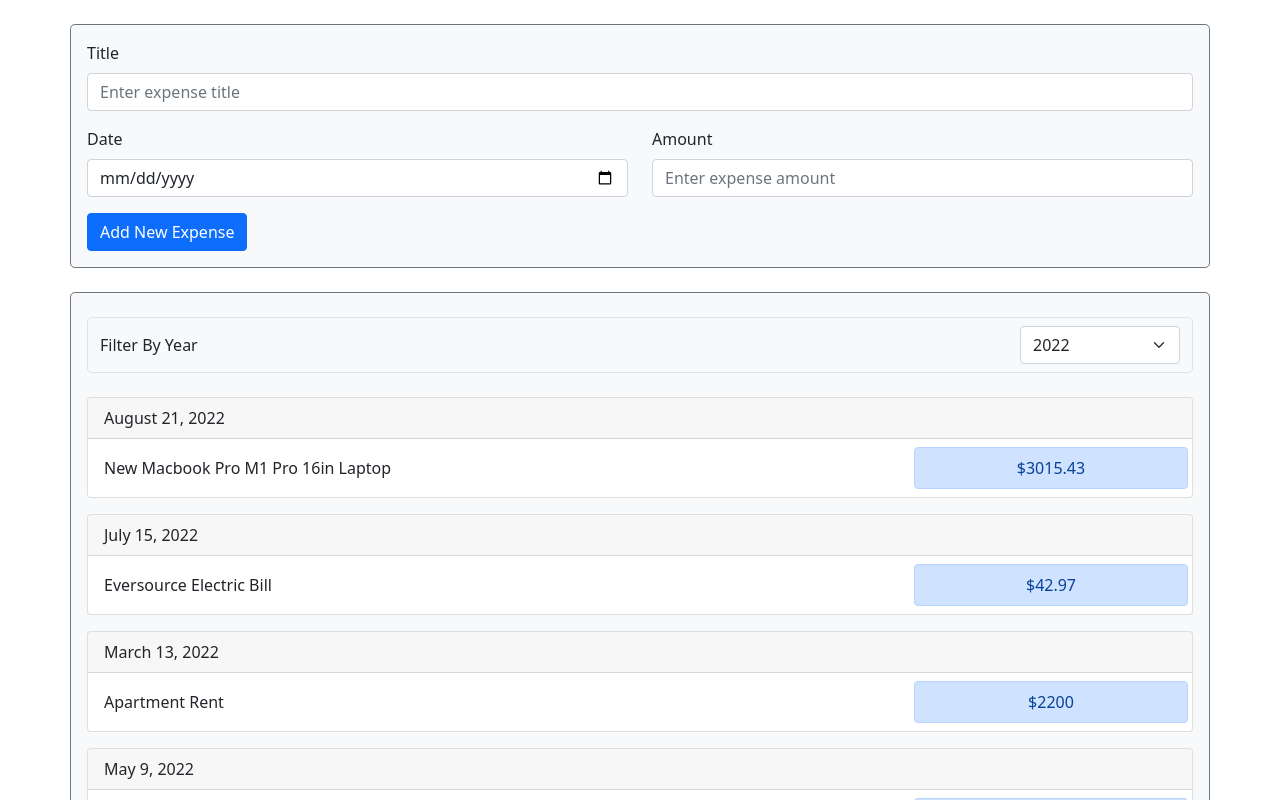
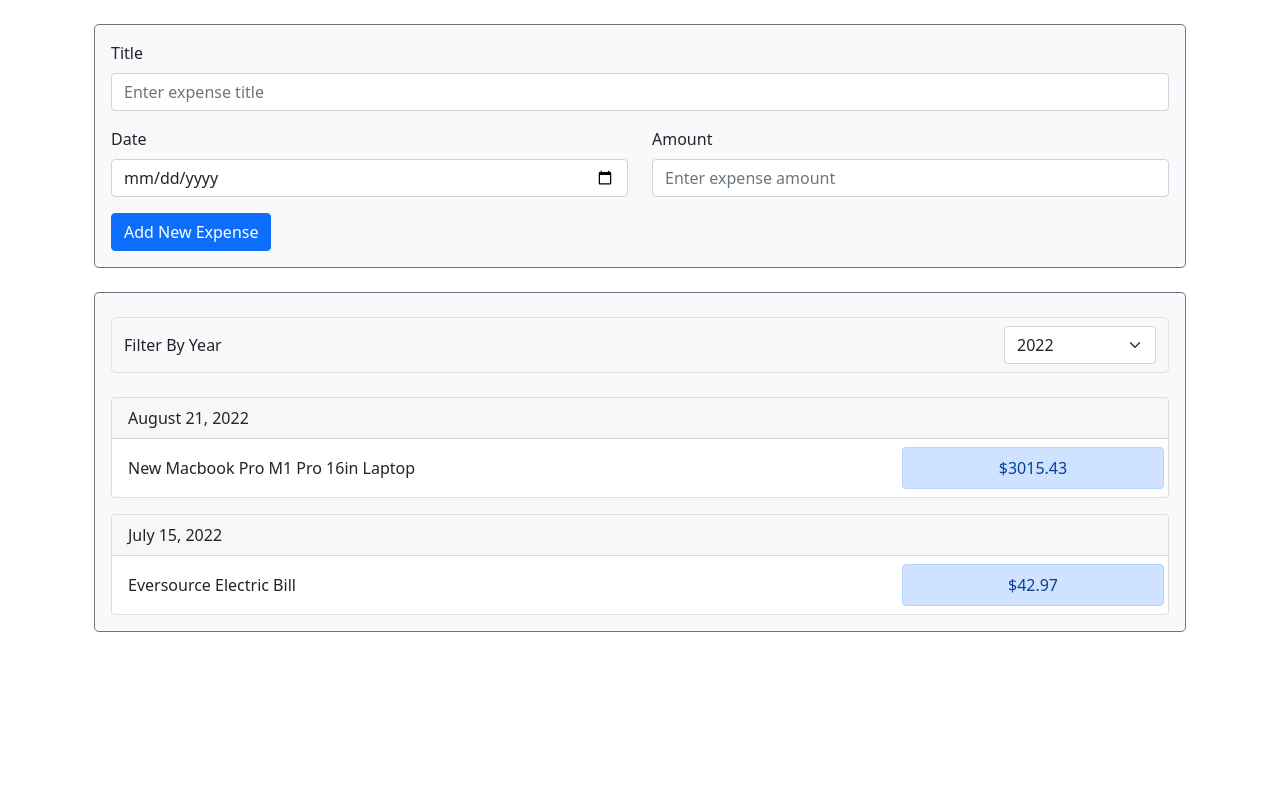
Before and after one commit to canivit/expenses, a React (Create React App) app in the folder expense-app/: page / in a window 1280 px wide. Shown: the top 800 px of the page. Built offline with nearby package versions, Linux system fonts and the light colour scheme.

Commit message:
ability to filter expenses by year

```diff
--- a/expense-app/src/App.js
+++ b/expense-app/src/App.js
@@ -1,4 +1,5 @@
 import { useState } from "react";
+import { Container } from "react-bootstrap";
 import ExpenseList from "./components/ExpenseList";
 import NewExpense from "./components/NewExpense";
 
@@ -19,23 +20,30 @@ const INITIAL_EXPENSES = [
 
   {
     id: 3,
-    title: "Apartment Rent",
-    amount: 2200,
-    date: new Date(2022, 2, 13),
+    title: "Dell Precision 5560",
+    amount: 2675,
+    date: new Date(2021, 9, 16),
   },
 
   {
     id: 4,
-    title: "AllSaints Leather Jacket",
-    amount: 1368.72,
-    date: new Date(2022, 4, 9),
+    title: "Apartment Rent",
+    amount: 2200,
+    date: new Date(2021, 4, 9),
   },
 
   {
     id: 5,
+    title: "AllSaints Leather Jacket",
+    amount: 1368.72,
+    date: new Date(2021, 2, 13),
+  },
+
+  {
+    id: 6,
     title: "Verizon Pre Paid Plan Renewal",
     amount: 35,
-    date: new Date(2022, 5, 19),
+    date: new Date(2020, 5, 19),
   },
 ];
 
@@ -50,10 +58,10 @@ const App = () => {
   };
 
   return (
-    <div className="p-4">
+    <Container className="p-4">
       <NewExpense onAddExpense={addExpenseHandler} />
       <ExpenseList expenses={expenses} />
-    </div>
+    </Container>
   );
 };
 
--- a/expense-app/src/components/ExpenseFilter.js
+++ b/expense-app/src/components/ExpenseFilter.js
@@ -2,7 +2,7 @@ import { FormSelect, Row, Col } from "react-bootstrap";
 
 const ExpenseFilter = (props) => {
   const selectionChangedHandler = (event) => {
-    props.onSelectedYearChanged(event.target.value);
+    props.onSelectedYearChanged(Number(event.target.value));
   };
 
   return (
@@ -13,9 +13,10 @@ const ExpenseFilter = (props) => {
           value={props.selectedYear}
           onChange={selectionChangedHandler}
         >
+          <option value={2023}>2023</option>
+          <option value={2022}>2022</option>
           <option value={2021}>2021</option>
-          <option value={2022}>2022</option>
-          <option value={2023}>2023</option>
+          <option value={2020}>2020</option>
         </FormSelect>
       </Col>
     </Row>
--- a/expense-app/src/components/ExpenseForm.js
+++ b/expense-app/src/components/ExpenseForm.js
@@ -53,8 +53,8 @@ const ExpenseForm = (props) => {
           <Form.Control
             type="date"
             placeholder="Enter expense date"
-            min="2021-01-01"
-            max="2023-12-31"
+            min="2020-01-01"
+            max="2022-12-31"
             onChange={dateChangedHandler}
             value={enteredDate}
           />
--- a/expense-app/src/components/ExpenseList.js
+++ b/expense-app/src/components/ExpenseList.js
@@ -1,14 +1,37 @@
 import { useState } from "react";
-import { Container } from "react-bootstrap";
+import { Container, Alert } from "react-bootstrap";
 import ExpenseItem from "./ExpenseItem";
 import ExpenseFilter from "./ExpenseFilter";
 
+const INITIAL_SELECTED_YEAR = 2022;
+
 const ExpenseList = (props) => {
-  const [selectedYear, setSelectedYear] = useState("2022");
+  const [selectedYear, setSelectedYear] = useState(INITIAL_SELECTED_YEAR);
 
   const selectedYearChangedHandler = (year) => {
     setSelectedYear(year);
   };
+
+  const filteredExpenses = props.expenses.filter(
+    (item) => item.date.getFullYear() === selectedYear
+  );
+
+  let expensesContent = (
+    <Alert variant="primary" className="my-0">
+      There is no expense for the selected year.
+    </Alert>
+  );
+
+  if (filteredExpenses.length > 0) {
+    expensesContent = filteredExpenses.map((item) => (
+      <ExpenseItem
+        key={item.id}
+        title={item.title}
+        amount={item.amount}
+        date={item.date}
+      />
+    ));
+  }
 
   return (
     <Container className="d-grid gap-3 mt-4 p-3 bg-light border border-secondary border-1 rounded-3">
@@ -16,14 +39,7 @@ const ExpenseList = (props) => {
         selectedYear={selectedYear}
         onSelectedYearChanged={selectedYearChangedHandler}
       />
-      {props.expenses.map((item) => (
-        <ExpenseItem
-          key={item.id}
-          title={item.title}
-          amount={item.amount}
-          date={item.date}
-        />
-      ))}
+      {expensesContent}
     </Container>
   );
 };
```
